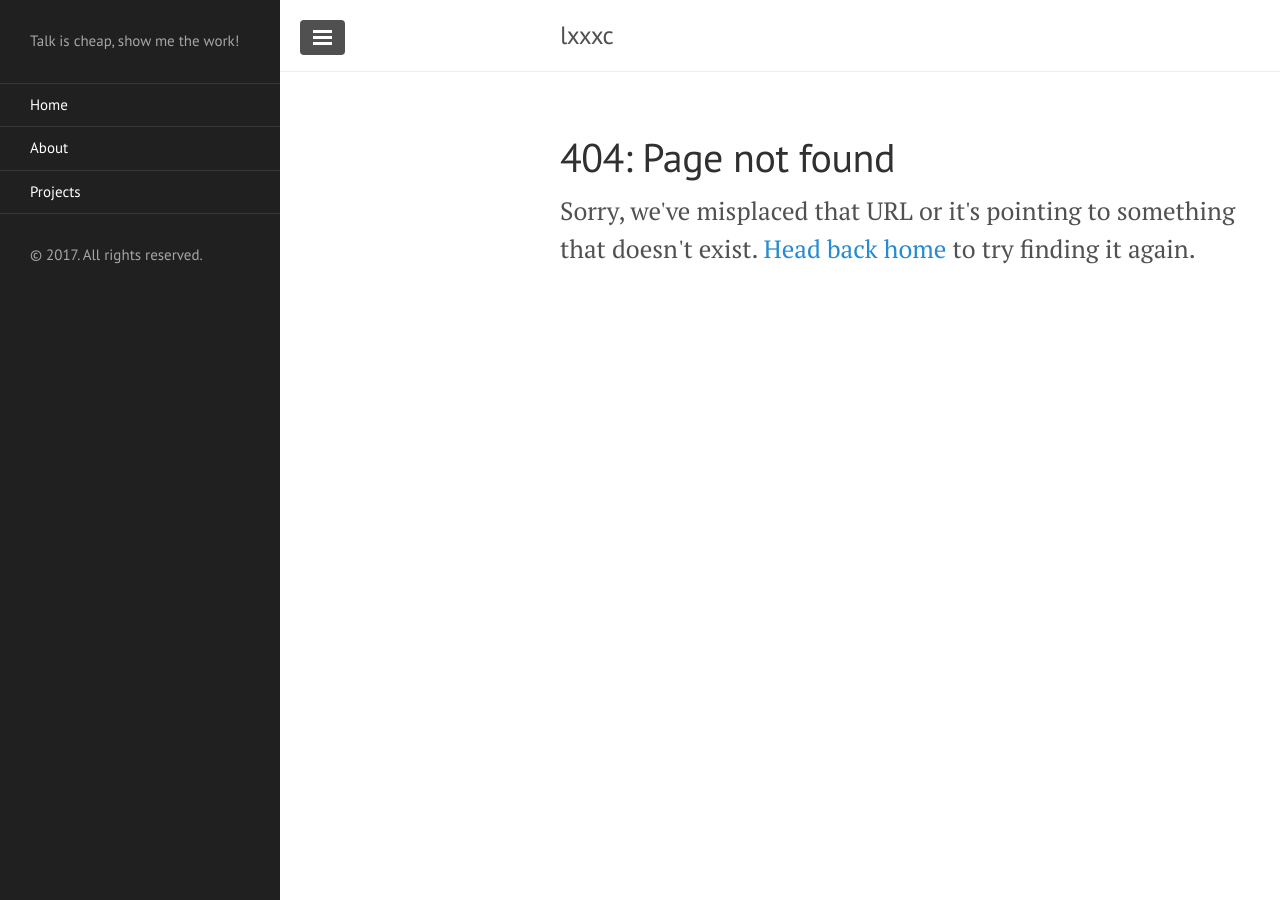
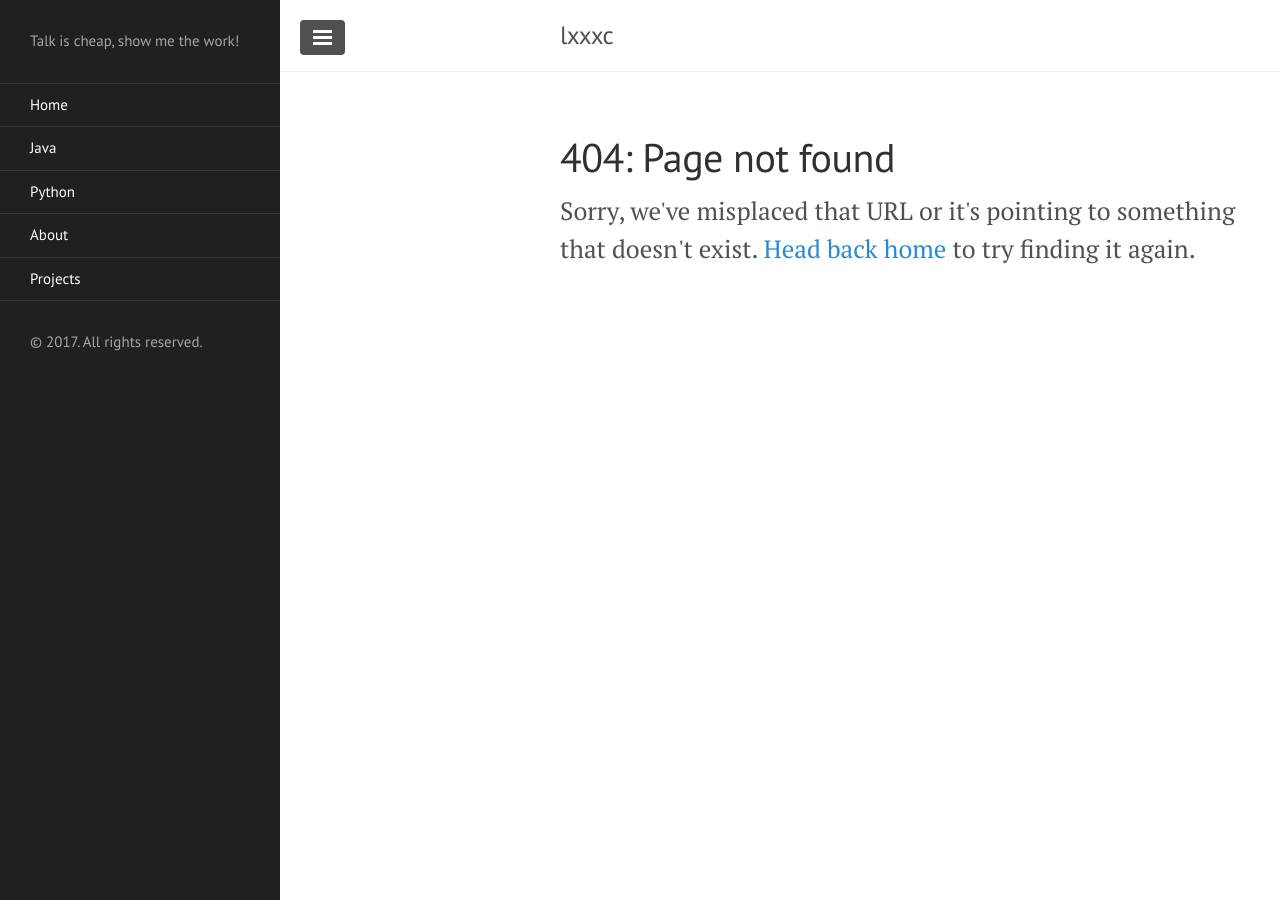
Before and after one commit to lxxxc/lxxxc.github.io, a Jekyll site: the page built from 404.html, in a window 1280 px wide. Built offline with Jekyll 4.4.1, drawn with Linux system fonts in a browser that asks for light colours; Markdown is read by kramdown in place of the engine named in the settings.

Commit message:
Add Python and Java to sidebar

```diff
--- /dev/null
+++ b/Java.md
@@ -0,0 +1,4 @@
+---
+layout: page
+title: Java
+---
--- /dev/null
+++ b/Python.md
@@ -0,0 +1,4 @@
+---
+layout: page
+title: Python
+---
--- a/_includes/sidebar.html
+++ b/_includes/sidebar.html
@@ -28,7 +28,9 @@
     {% comment %}
 		<a class="sidebar-nav-item" href="{{ site.github.repo }}/archive/v{{ site.version }}.zip">Download</a>
 	{% endcomment %}
+
     <a class="sidebar-nav-item" href="{{ site.github.repo }}">Projects</a>
+
     {% comment %}
 		<span class="sidebar-nav-item">Currently v{{ site.version }}</span>
 	{% endcomment %}
```
